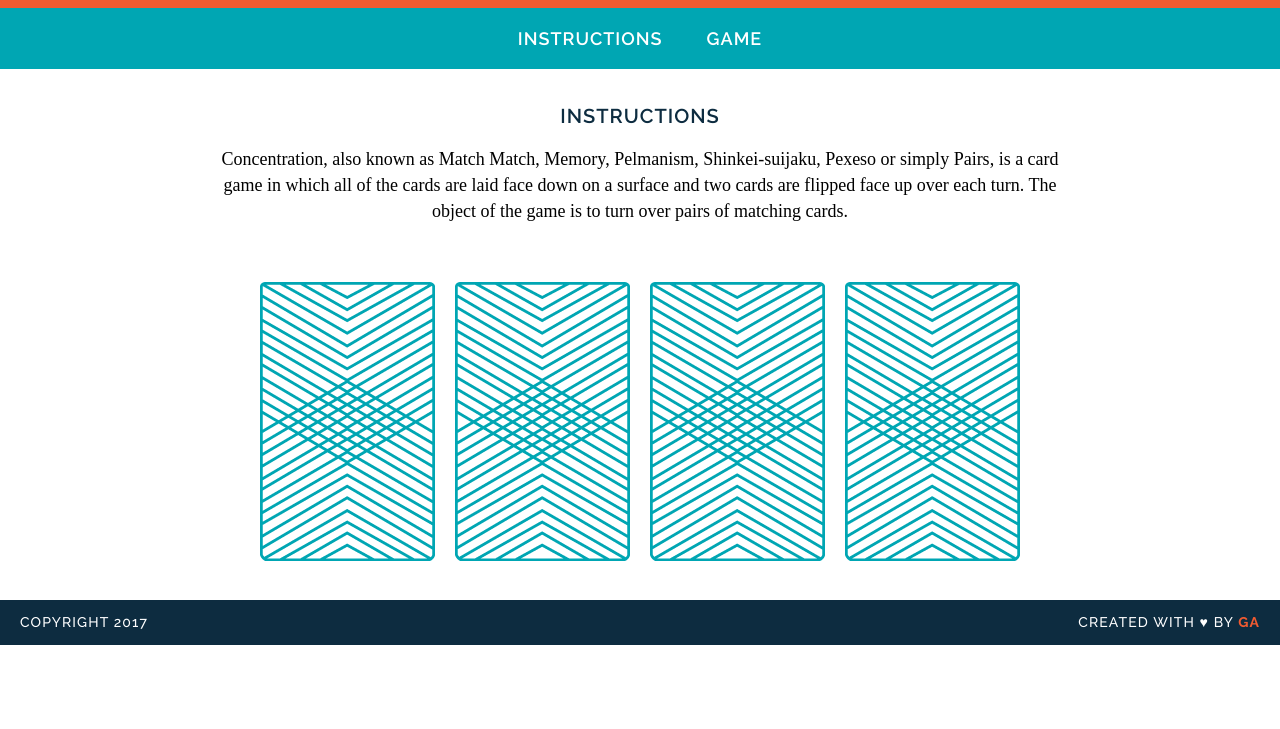
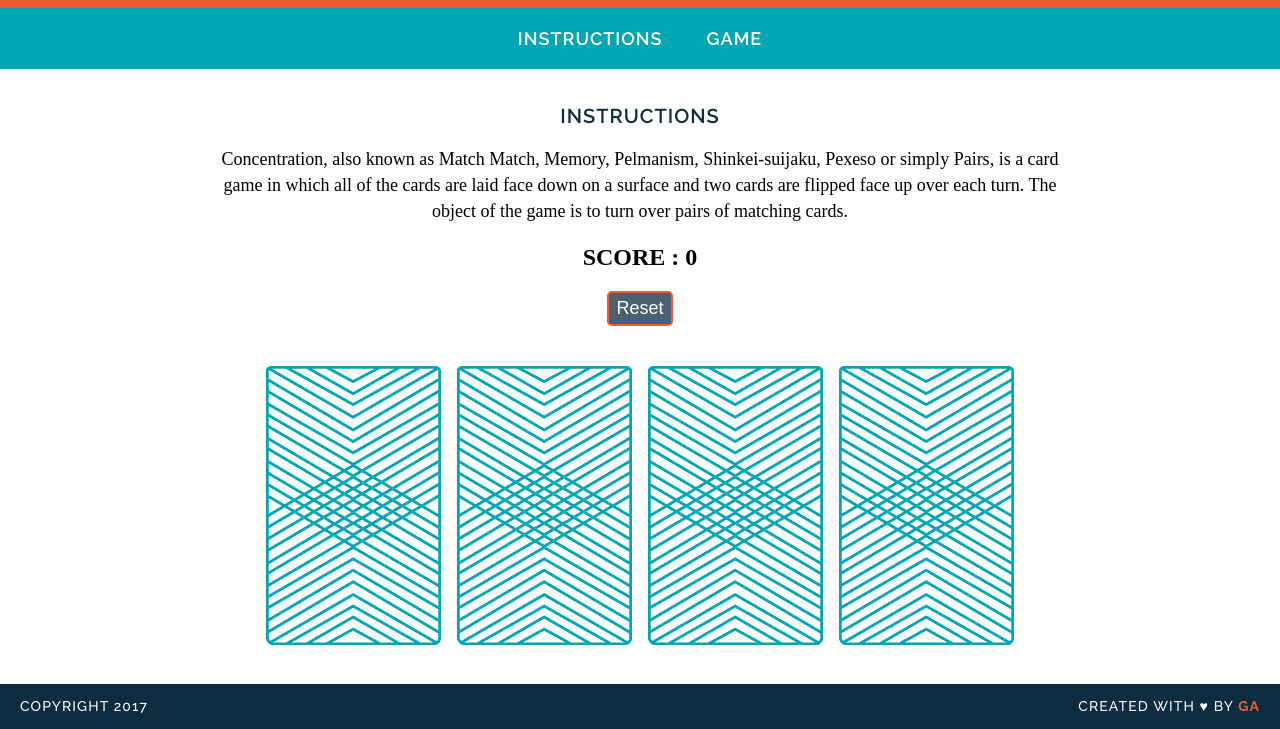
Before and after one commit to allanolive/wdi-fundamentals-memorygame, a plain HTML site: page memory_game/index.html in a window 1280 px wide. Shown: the part 105-834 px from the top of the page. Before the commit the page ends 800 px from the top, so only its background shows below. Drawn offline with Linux system fonts and the light colour scheme; a web font is replaced by a local one.

Commit message:
created game logic

```diff
--- a/memory_game/css/style.css
+++ b/memory_game/css/style.css
@@ -76,6 +76,30 @@ footer {
 	font-weight: 500;
 }
 
+button {
+	background-color: rgba(13,44,64,0.75);
+	color: #FFFFFF;
+	font-size: 18px;
+	border-radius: 5px;
+	border: 2px solid #F15B31;
+	padding: 5px 7px;
+	cursor: pointer;
+	outline: none;
+	text-transform: capitalize;
+}
+
+button:hover {
+	background: rgb(13,44,64);
+}
+
+#score {
+	font-size: 24px;
+}
+
+.container {
+	text-align: center;
+}
+
 .copyright {
 	float: left;
 	font-family: "raleway";
--- a/memory_game/index.html
+++ b/memory_game/index.html
@@ -19,12 +19,11 @@
 	<main>
 		<h2 class="Instructions">Instructions</h2>
 		<p class="Description-Paragraph">Concentration, also known as Match Match, Memory, Pelmanism, Shinkei-suijaku, Pexeso or simply Pairs, is a card game in which all of the cards are laid face down on a surface and two cards are flipped face up over each turn. The object of the game is to turn over pairs of matching cards.</p>
-	<div>
-		<img src="images/back.png" alt="Queen of Diamond">
-		<img src="images/back.png" alt="Queen of Hearts">
-		<img src="images/back.png" alt="King of Diamonds">
-		<img src="images/back.png" alt="King of Hearts">
+	<div class="container">
+		<h2 class="displayScore">Score : <span id="score"></span></h2>
+		<button id="resetBtn">Reset</button>
 	</div>
+	<div id="game-board" class="board clearfix"></div>
 	</main>
 	<footer class="clearfix">
 		<p class="copyright">
--- a/memory_game/js/main.js
+++ b/memory_game/js/main.js
@@ -23,23 +23,51 @@ var cards = [
 
 var cardsInPlay = [];
 
+
+var score = Number([0]);
+
+document.querySelector('#score').textContent = score;
+
+
+
 var checkForMatch = function() {
-	if (cardsInPlay.length === 2) {
-	if (cardsInPlay[0] === cardsInPlay[1]) {
-		alert("You found a match!");
+		if (cardsInPlay[0] === cardsInPlay[1]) {
+	alert("You found a match!");
+	score += 1;
+	document.querySelector('#score').textContent = score;
+	document.querySelector('#resetBtn').addEventListener('click', resetGame);
+
 	} else {
-		alert("Sorry try again.");
+	alert("Sorry try again.");
 	}
-  }
-}
 
-var flipCard = function(cardId) {
-console.log("User flipped " + cards[cardId].rank);
-console.log(cards[cardId].cardImage);
-console.log(cards[cardId].suit);
-cardsInPlay.push(cards[cardId].rank);
-checkForMatch();
 };
 
-flipCard(0);
-flipCard(2);
+
+var flipCard = function() {
+	var cardId = this.getAttribute('data-id');
+	cardsInPlay.push(cards[cardId].rank);
+	this.setAttribute("src", cards[cardId].cardImage);
+	if (cardsInPlay.length === 2) {
+	checkForMatch();
+}
+};
+
+var createBoard = function() {
+	for (var i = 0; i < cards.length; i++) {
+		var cardElement = document.createElement('img');
+		cardElement.setAttribute("src", "images/back.png");
+		cardElement.setAttribute("data-id", i);
+		cardElement.addEventListener('click', flipCard);
+		document.getElementById('game-board').appendChild(cardElement);
+	}
+};
+
+var resetGame = function() {
+	console.log('not sure how to reset everything');
+};
+
+
+
+
+createBoard();
```
Also changed, not shown: 2 other files.
